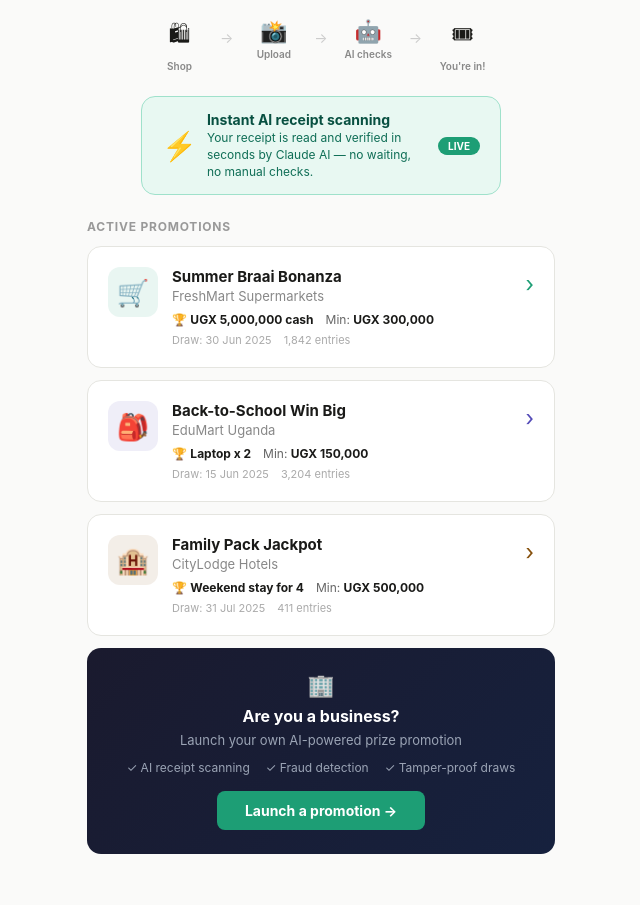
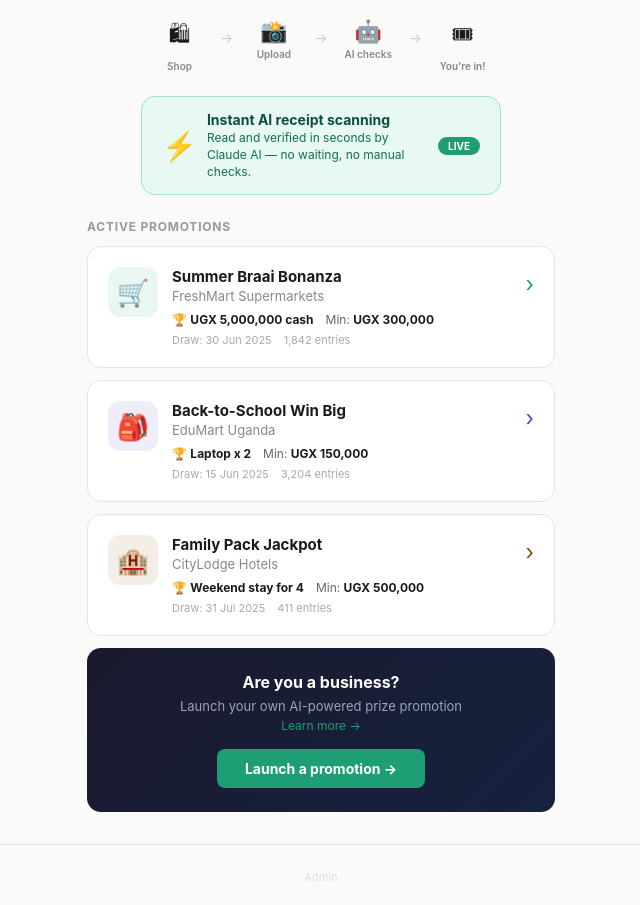
Before and after one commit to johnejalu-cell/receiptraffle, a Next.js app: page / in a window 1280 px wide. Shown: the part 260-1165 px from the top of the page, without its empty margins (319-959 px from the left). Built offline with nearby package versions, Linux system fonts and the light colour scheme.

Commit message:
Update page.tsx

```diff
--- a/app/page.tsx
+++ b/app/page.tsx
@@ -1,81 +1,34 @@
 import Link from 'next/link'
 
 const PROMOTIONS = [
-  {
-    id: 1,
-    title: "Summer Braai Bonanza",
-    brand: "FreshMart Supermarkets",
-    prize: "UGX 5,000,000 cash",
-    minSpend: "UGX 300,000",
-    draws: "30 Jun 2025",
-    entries: "1,842",
-    color: "#1D9E75",
-    icon: "🛒"
-  },
-  {
-    id: 2,
-    title: "Back-to-School Win Big",
-    brand: "EduMart Uganda",
-    prize: "Laptop x 2",
-    minSpend: "UGX 150,000",
-    draws: "15 Jun 2025",
-    entries: "3,204",
-    color: "#534AB7",
-    icon: "🎒"
-  },
-  {
-    id: 3,
-    title: "Family Pack Jackpot",
-    brand: "CityLodge Hotels",
-    prize: "Weekend stay for 4",
-    minSpend: "UGX 500,000",
-    draws: "31 Jul 2025",
-    entries: "411",
-    color: "#854F0B",
-    icon: "🏨"
-  },
+  { id: 1, title: "Summer Braai Bonanza", brand: "FreshMart Supermarkets", prize: "UGX 5,000,000 cash", minSpend: "UGX 300,000", draws: "30 Jun 2025", entries: "1,842", color: "#1D9E75", icon: "🛒" },
+  { id: 2, title: "Back-to-School Win Big", brand: "EduMart Uganda", prize: "Laptop x 2", minSpend: "UGX 150,000", draws: "15 Jun 2025", entries: "3,204", color: "#534AB7", icon: "🎒" },
+  { id: 3, title: "Family Pack Jackpot", brand: "CityLodge Hotels", prize: "Weekend stay for 4", minSpend: "UGX 500,000", draws: "31 Jul 2025", entries: "411", color: "#854F0B", icon: "🏨" },
 ]
 
 export default function Home() {
   return (
     <main style={{ minHeight: '100vh', background: '#fafaf9' }}>
-
-      {/* Header — no business login link */}
-      <div style={{ background: '#fff', borderBottom: '1px solid #e5e5e0', padding: '1.25rem 1.5rem' }}>
-        <div style={{ textAlign: 'center' }}>
-          <div style={{ display: 'flex', alignItems: 'center', justifyContent: 'center', gap: 14, marginBottom: 6 }}>
-            <div style={{ width: 58, height: 58, background: '#1D9E75', borderRadius: 14, display: 'flex', alignItems: 'center', justifyContent: 'center', fontSize: 30 }}>
-              &#x1F9FE;
-            </div>
-            <span style={{ fontSize: 42, fontWeight: 900, letterSpacing: -2, lineHeight: 1 }}>
-              Receipt<span style={{ color: '#1D9E75' }}>Raffle</span>
-            </span>
-          </div>
-          <p style={{ fontSize: 14, color: '#999', margin: 0, letterSpacing: 1, textTransform: 'uppercase', fontWeight: 500 }}>
-            Shop &middot; Upload &middot; Win
-          </p>
+      {/* Header */}
+      <div style={{ background: '#fff', borderBottom: '1px solid #e5e5e0', padding: '1.25rem 1.5rem', textAlign: 'center' }}>
+        <div style={{ display: 'flex', alignItems: 'center', justifyContent: 'center', gap: 14, marginBottom: 6 }}>
+          <div style={{ width: 58, height: 58, background: '#1D9E75', borderRadius: 14, display: 'flex', alignItems: 'center', justifyContent: 'center', fontSize: 30 }}>&#x1F9FE;</div>
+          <span style={{ fontSize: 42, fontWeight: 900, letterSpacing: -2, lineHeight: 1 }}>Receipt<span style={{ color: '#1D9E75' }}>Raffle</span></span>
         </div>
+        <p style={{ fontSize: 14, color: '#999', margin: 0, letterSpacing: 1, textTransform: 'uppercase', fontWeight: 500 }}>Shop &middot; Upload &middot; Win</p>
       </div>
 
       {/* Hero */}
       <div style={{ textAlign: 'center', padding: '2rem 1.5rem 1.5rem' }}>
-        <h1 style={{ fontSize: 24, fontWeight: 700, marginBottom: 8, letterSpacing: -0.5 }}>
-          Upload your receipt.<br />
-          <span style={{ color: '#1D9E75' }}>Enter to win big.</span>
-        </h1>
-        <p style={{ fontSize: 14, color: '#666', maxWidth: 320, margin: '0 auto 1.5rem' }}>
-          Pick a promotion below, upload your receipt and you could win amazing prizes!
-        </p>
+        <h1 style={{ fontSize: 24, fontWeight: 700, marginBottom: 8, letterSpacing: -0.5 }}>Upload your receipt.<br /><span style={{ color: '#1D9E75' }}>Enter to win big.</span></h1>
+        <p style={{ fontSize: 14, color: '#666', maxWidth: 320, margin: '0 auto 1.5rem' }}>Pick a promotion below, upload your receipt and you could win amazing prizes!</p>
 
         {/* How it works */}
         <div style={{ display: 'flex', justifyContent: 'center', maxWidth: 360, margin: '0 auto 1.5rem' }}>
           {[
-            { label: 'Shop', icon: '&#x1F6CD;' },
-            { arrow: true },
-            { label: 'Upload', icon: '&#x1F4F8;' },
-            { arrow: true },
-            { label: 'AI checks', icon: '&#x1F916;' },
-            { arrow: true },
+            { label: 'Shop', icon: '&#x1F6CD;' }, { arrow: true },
+            { label: 'Upload', icon: '&#x1F4F8;' }, { arrow: true },
+            { label: 'AI checks', icon: '&#x1F916;' }, { arrow: true },
             { label: "You're in!", icon: '&#x1F39F;' },
           ].map((s: any, i) => (
             s.arrow
@@ -92,7 +45,7 @@ export default function Home() {
           <span style={{ fontSize: 28, flexShrink: 0 }}>&#x26A1;</span>
           <div style={{ textAlign: 'left' }}>
             <div style={{ fontSize: 14, fontWeight: 700, color: '#085041', marginBottom: 2 }}>Instant AI receipt scanning</div>
-            <div style={{ fontSize: 12, color: '#0F6E56', lineHeight: 1.4 }}>Your receipt is read and verified in seconds by Claude AI &mdash; no waiting, no manual checks.</div>
+            <div style={{ fontSize: 12, color: '#0F6E56', lineHeight: 1.4 }}>Read and verified in seconds by Claude AI &mdash; no waiting, no manual checks.</div>
           </div>
           <div style={{ background: '#1D9E75', borderRadius: 20, padding: '3px 10px', fontSize: 10, fontWeight: 700, color: '#fff', flexShrink: 0 }}>LIVE</div>
         </div>
@@ -100,15 +53,11 @@ export default function Home() {
 
       {/* Promotions */}
       <div style={{ padding: '0 1rem 2rem', maxWidth: 500, margin: '0 auto' }}>
-        <p style={{ fontSize: 12, fontWeight: 700, color: '#999', textTransform: 'uppercase', letterSpacing: 0.8, marginBottom: 12 }}>
-          Active promotions
-        </p>
+        <p style={{ fontSize: 12, fontWeight: 700, color: '#999', textTransform: 'uppercase', letterSpacing: 0.8, marginBottom: 12 }}>Active promotions</p>
         {PROMOTIONS.map(p => (
           <Link key={p.id} href={`/enter/${p.id}`} style={{ textDecoration: 'none' }}>
             <div style={{ background: '#fff', border: '1px solid #e5e5e0', borderRadius: 14, padding: '1.25rem', marginBottom: 12, display: 'flex', gap: 14, alignItems: 'flex-start' }}>
-              <div style={{ width: 50, height: 50, background: p.color + '18', borderRadius: 12, display: 'flex', alignItems: 'center', justifyContent: 'center', fontSize: 26, flexShrink: 0 }}>
-                {p.icon}
-              </div>
+              <div style={{ width: 50, height: 50, background: p.color + '18', borderRadius: 12, display: 'flex', alignItems: 'center', justifyContent: 'center', fontSize: 26, flexShrink: 0 }}>{p.icon}</div>
               <div style={{ flex: 1, minWidth: 0 }}>
                 <div style={{ fontSize: 15, fontWeight: 700, marginBottom: 2, color: '#1a1a18' }}>{p.title}</div>
                 <div style={{ fontSize: 13, color: '#888', marginBottom: 8 }}>{p.brand}</div>
@@ -126,21 +75,21 @@ export default function Home() {
           </Link>
         ))}
 
-        {/* For businesses — links to /launch */}
+        {/* For businesses */}
         <div style={{ background: 'linear-gradient(135deg, #1a1a2e, #16213e)', borderRadius: 14, padding: '1.5rem', marginTop: 8, textAlign: 'center' }}>
-          <div style={{ fontSize: 22, marginBottom: 8 }}>&#x1F3E2;</div>
           <div style={{ fontSize: 16, fontWeight: 700, color: '#fff', marginBottom: 6 }}>Are you a business?</div>
-          <div style={{ fontSize: 13, color: '#9BA4B5', marginBottom: 12 }}>Launch your own AI-powered prize promotion</div>
-          <div style={{ display: 'flex', gap: 16, justifyContent: 'center', flexWrap: 'wrap', marginBottom: 16 }}>
-            <div style={{ fontSize: 12, color: '#9BA4B5' }}>&#x2713; AI receipt scanning</div>
-            <div style={{ fontSize: 12, color: '#9BA4B5' }}>&#x2713; Fraud detection</div>
-            <div style={{ fontSize: 12, color: '#9BA4B5' }}>&#x2713; Tamper-proof draws</div>
-          </div>
+          <div style={{ fontSize: 13, color: '#9BA4B5', marginBottom: 4 }}>Launch your own AI-powered prize promotion</div>
+          <Link href="/for-business" style={{ fontSize: 12, color: '#1D9E75', textDecoration: 'none', display: 'block', marginBottom: 16 }}>Learn more &rarr;</Link>
           <Link href="/launch" style={{ display: 'inline-block', padding: '11px 28px', background: '#1D9E75', color: '#fff', borderRadius: 8, fontSize: 14, fontWeight: 700, textDecoration: 'none' }}>
             Launch a promotion &rarr;
           </Link>
         </div>
       </div>
+
+      {/* Footer */}
+      <div style={{ borderTop: '1px solid #e5e5e0', padding: '1.25rem', textAlign: 'center' }}>
+        <Link href="/admin" style={{ fontSize: 11, color: '#ddd', textDecoration: 'none' }}>Admin</Link>
+      </div>
     </main>
   )
 }
```
